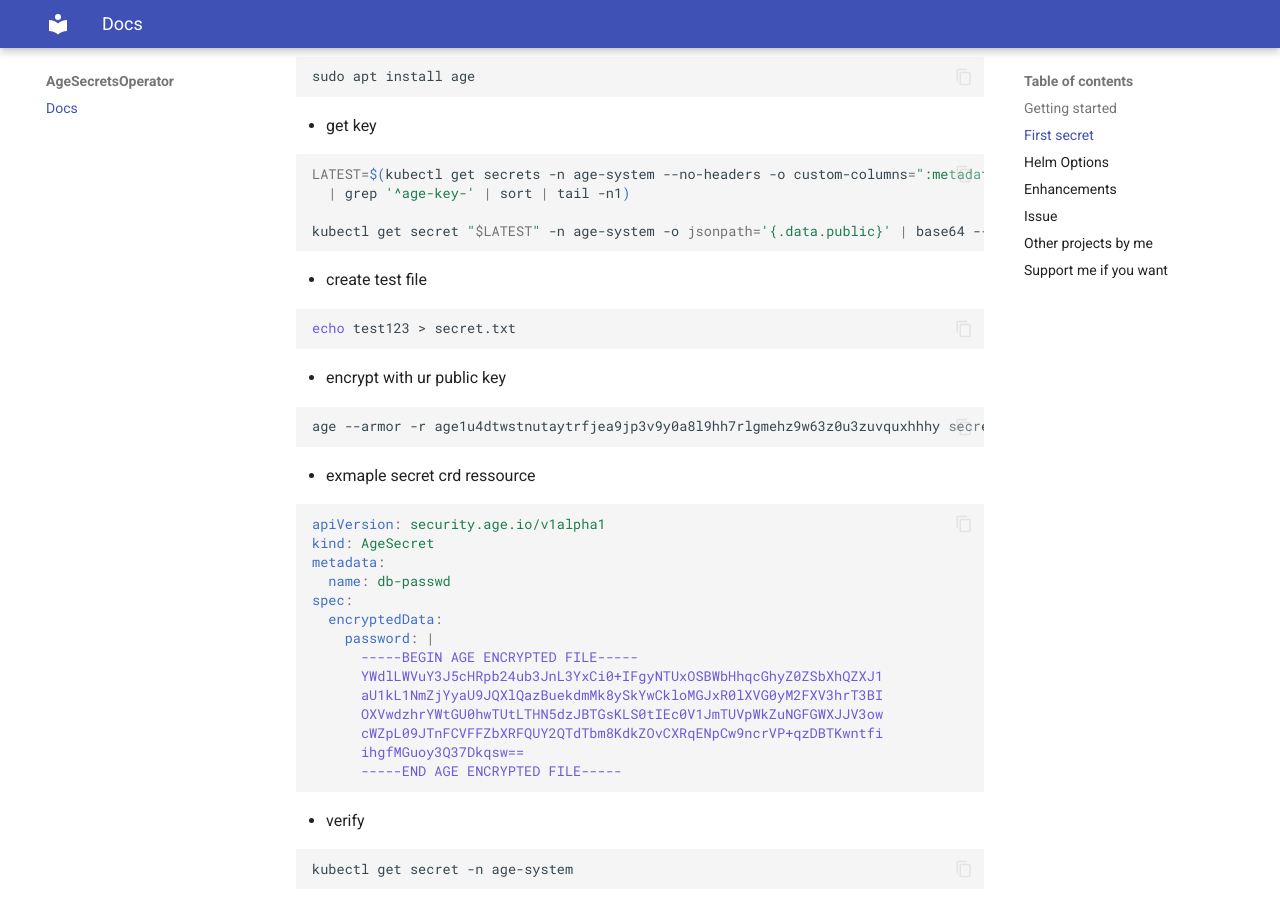
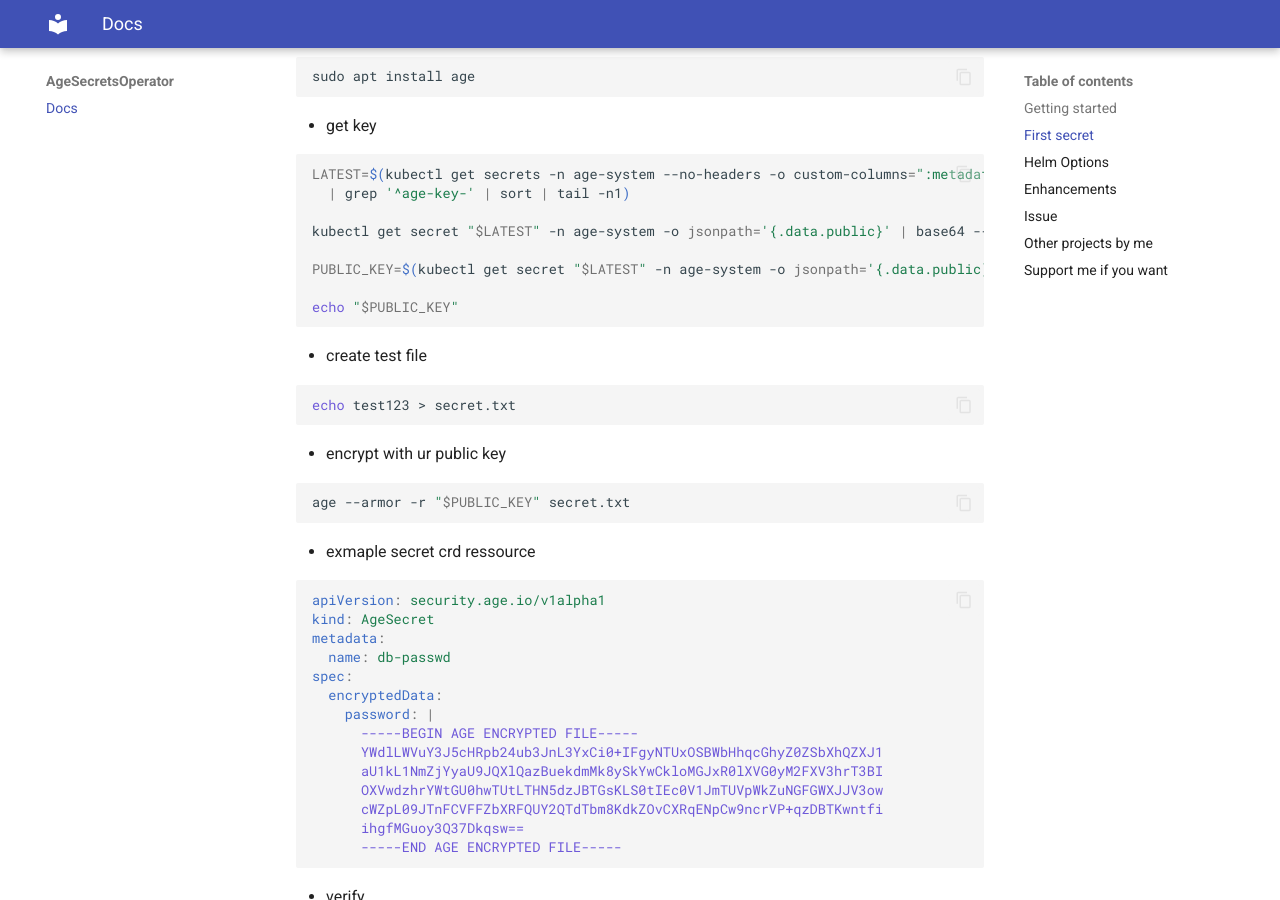
Before and after one commit to callmewhatuwant/age-secret-operator, an MkDocs documentation site: the page built from docs/operator/docs/index.md, in a window 1280 px wide and 900 px high, scrolled down 882 px. Built offline with MkDocs 1.6.1 and Material for MkDocs 9.7.7, drawn with Linux system fonts in a browser that asks for light colours; the version menu is left out.

Commit message:
mike docs

````diff
--- a/docs/operator/docs/index.md
+++ b/docs/operator/docs/index.md
@@ -48,7 +48,11 @@ sudo apt install age
 LATEST=$(kubectl get secrets -n age-system --no-headers -o custom-columns=":metadata.name" \
   | grep '^age-key-' | sort | tail -n1)
 
-kubectl get secret "$LATEST" -n age-system -o jsonpath='{.data.public}' | base64 --decode && echo
+kubectl get secret "$LATEST" -n age-system -o jsonpath='{.data.public}' | base64 --decode
+
+PUBLIC_KEY=$(kubectl get secret "$LATEST" -n age-system -o jsonpath='{.data.public}' | base64 --decode)
+
+echo "$PUBLIC_KEY"
 ```
 
 * create test file
@@ -60,7 +64,7 @@ echo test123 > secret.txt
 * encrypt with ur public key
 
 ```bash
-age --armor -r age1u4dtwstnutaytrfjea9jp3v9y0a8l9hh7rlgmehz9w63z0u3zuvquxhhhy secret.txt
+age --armor -r "$PUBLIC_KEY" secret.txt
 ```
 
 * exmaple secret crd ressource
````
Also changed, not shown: docs/operator/site/index.html.
